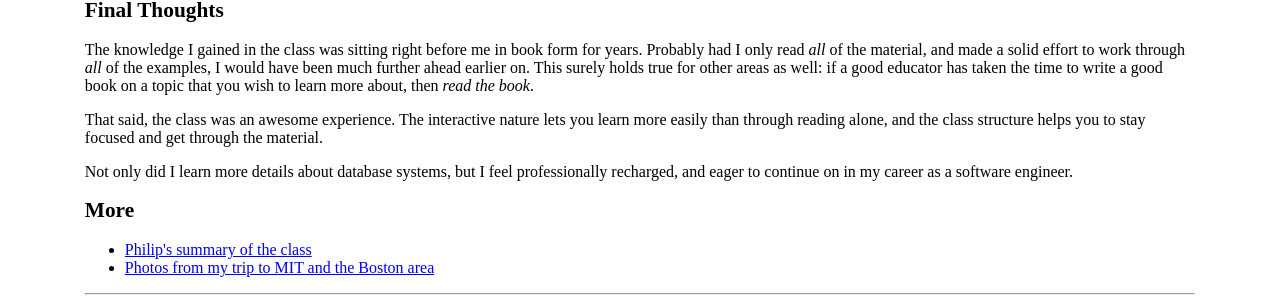
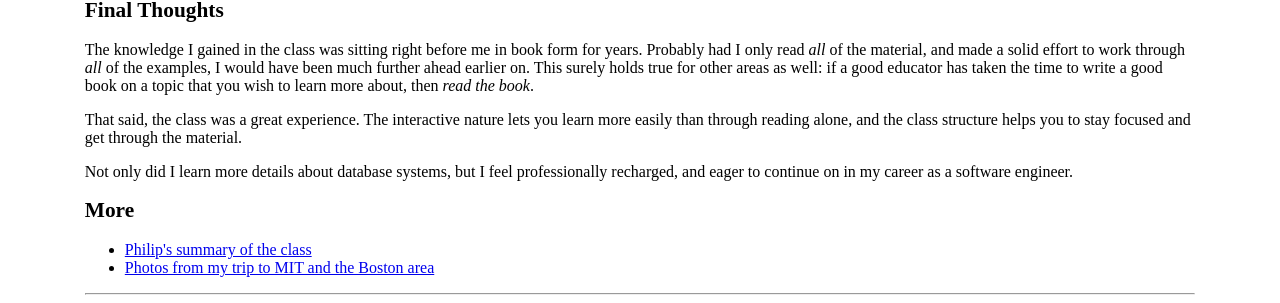
Before and after one commit to tjr/tjr.github.com, a Jekyll site: the page writing/what-i-learned-at-mit.html, which Jekyll copies as it is, in a window 1280 px wide. Shown: the part 2015-2318 px from the top of the page. Built offline with Jekyll 4.4.1, drawn with Linux system fonts in a browser that asks for light colours.

Commit message:
Update writing/what-i-learned-at-mit.html

```diff
--- a/writing/what-i-learned-at-mit.html
+++ b/writing/what-i-learned-at-mit.html
@@ -237,7 +237,7 @@ time to write a good book on a topic that you wish to learn more
 about, then <i>read the book</i>.
 
 <p>
-That said, the class was an awesome experience. The interactive nature
+That said, the class was a great experience. The interactive nature
 lets you learn more easily than through reading alone, and the class
 structure helps you to stay focused and get through the material.
 
```
